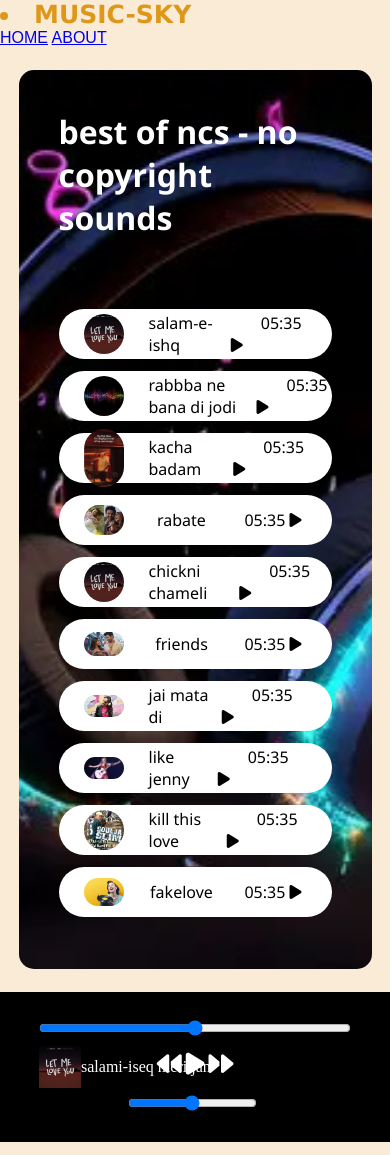
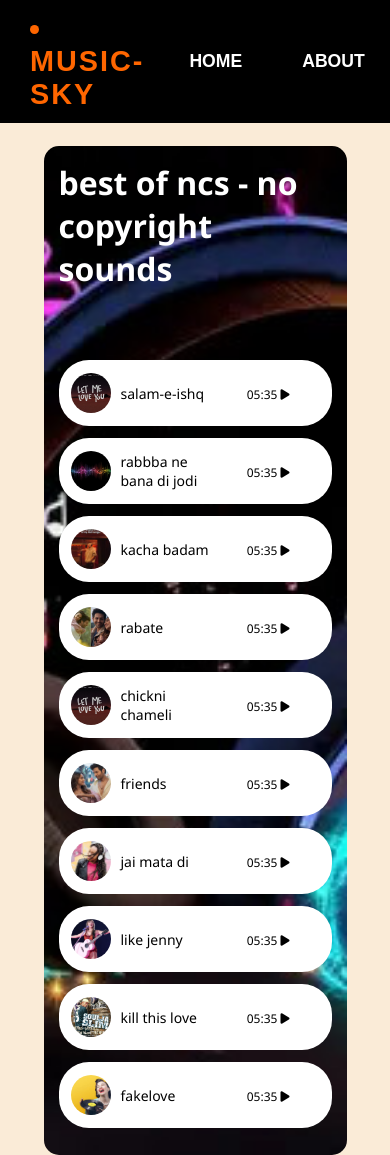
Before and after one commit to Akash-2004-tech/music-Application, a plain HTML site: page music/index.html in a window 390 px wide. Shown: the top 1155 px of the page. Drawn offline with nearby package versions, Linux system fonts and the light colour scheme; files whose address does not match are found by name.

Commit message:
Update style.css

```diff
--- a/music/style.css
+++ b/music/style.css
@@ -7,27 +7,38 @@ body{
     margin: 0;
     padding: 0;
 }
-nav{
-    font-family:'ubuntu',sans-serif ;
-}
-nav ul{
+nav {
+    background-color: #000; /* Black background */
     display: flex;
-    /* justify-content:space-evenly ; */
     align-items: center;
-    list-style-type:none;
-    height: 70px;
-    background-color: black;
-    color: rgb(255, 255, 255);
-}
-nav ul li{
-    padding: 0 12px;
-}
-.brand{
-    font-size: 25px;
-    font-weight: bold;
-    color: rgb(221, 152, 25);
-    font-family: 'Lucida Sans', 'Lucida Sans Regular', 'Lucida Grande', 'Lucida Sans Unicode', Geneva, Verdana, sans-serif;
-}
+    padding: 12px 30px;
+    gap: 30px;
+    font-family: 'Poppins', sans-serif;
+  }
+
+  nav .brand {
+    color: #ff6600; /* Vibrant orange for logo */
+    font-weight: 900;
+    font-size: 1.8rem;
+    letter-spacing: 2px;
+    cursor: default;
+  }
+
+  nav a {
+    color: #fff; /* White links */
+    text-decoration: none;
+    font-weight: 600;
+    font-size: 1.1rem;
+    padding: 8px 15px;
+    border-radius: 6px;
+    transition: background-color 0.3s ease, color 0.3s ease;
+  }
+
+  nav a:hover {
+    background-color: #ff6600; /* Orange hover bg */
+    color: #000; /* Black text on hover */
+  }
+
 .container{
     min-height: 75vh;
     background-color: black;
@@ -78,11 +89,20 @@ nav ul li{
     justify-content: space-between;
     align-items: center;
     border-radius: 30px;
+
+
+    padding: 0 10px;
+    flex-wrap: wrap;
 }
 .songitem img{
     width: 40px;
-    margin: 0 25px;
-    border-radius: 30px;
+    height: 40px;
+    object-fit: cover;
+    /* margin: 0 25px; */
+
+
+    margin-right: 10px;
+    border-radius: 50%;
 }
 .timestamp{
     margin: 0 30px;
@@ -106,3 +126,54 @@ nav ul li{
     opacity: 1;
     transition: opacity 1s ease-in;
 }
+
+
+@media (max-width: 768px) {
+    .container {
+        padding: 15px;
+    }
+
+    .songitem {
+        flex-direction: row;
+        justify-content: space-between;
+        padding: 8px 12px;
+    }
+
+    .songname {
+        font-size: 14px;
+        flex: 1;
+    }
+
+    .timestamp {
+        font-size: 12px;
+    }
+
+    .songinfo {
+        font-size: 14px;
+        left: 5vw;
+    }
+
+    #myprogressbar {
+        width: 90vw;
+    }
+}
+.songinfo img {
+    width: 40px;
+    height: 40px;
+    border-radius: 50%;
+    object-fit: cover;
+    transition: opacity 0.3s ease;
+}
+
+.volume-control {
+    display: flex;
+    align-items: center;
+    gap: 8px;
+    width: 150px;
+    margin-left: 20px;
+  }
+
+  #volumeSlider {
+    flex-grow: 1;
+    cursor: pointer;
+  }
```
